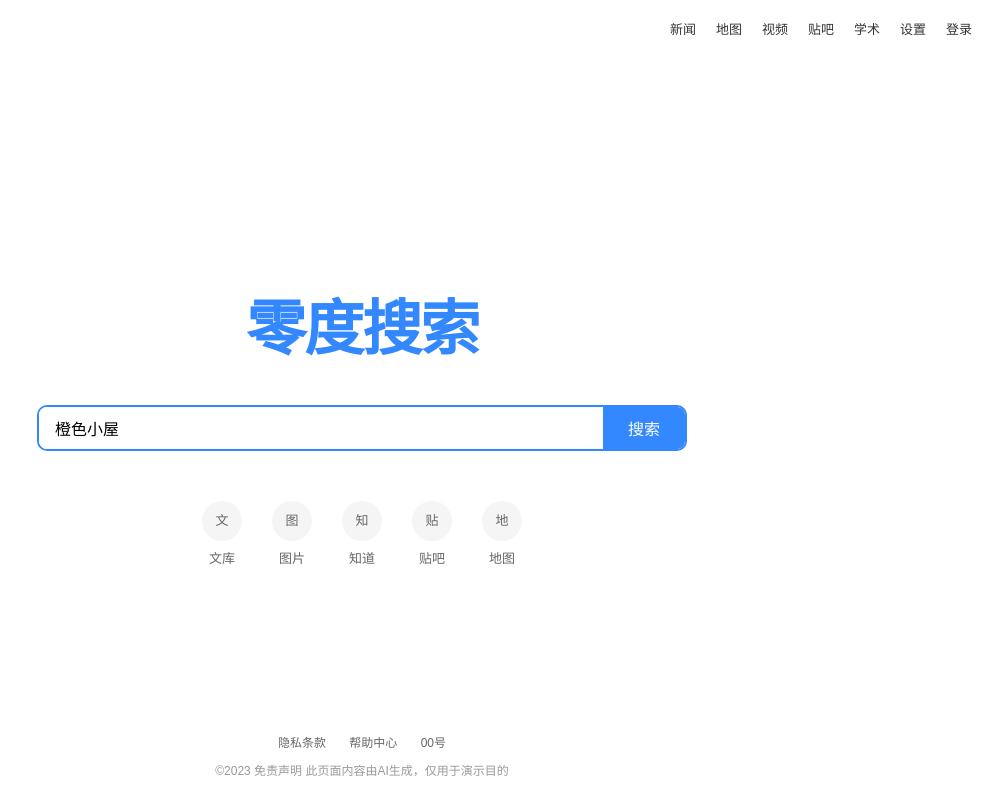
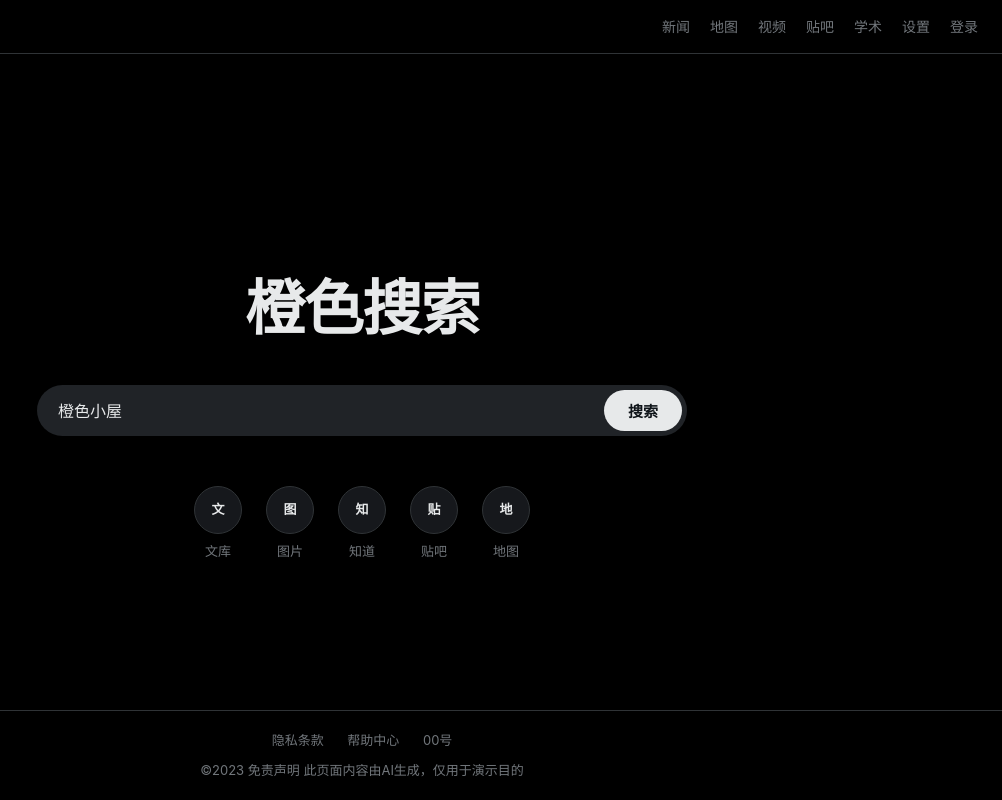
Before and after one commit to sun135sun/orange_house, a PHP site: page /DbName/template/orangeh/html/index/index.html in a window 1280 px wide. Shown: the whole page, without its empty margins (278-1280 px from the left). Run offline with PHP 8.4, Linux system fonts and the light colour scheme; some libraries are stand-ins or nearby versions.

Commit message:
fix  style

```diff
--- a/application/extra/maccms.php
+++ b/application/extra/maccms.php
@@ -20,7 +20,7 @@ return array (
     'site_name' => '橙色小屋',
     'site_url' => 'https://ccc.orangeh.cc/ccc/',
     'site_wapurl' => 'https://ccc.orangeh.cc/ccc/',
-    'site_keywords' => '橙色小屋,官方网站,Papapa,pa,草阿粿,爆料网,抖音,手机游戏,手游,线上看,啪啪啪',
+    'site_keywords' => '橙色小屋,官方网站,ohohoh,pa,草阿粿,爆料网,抖音,手机游戏,手游,线上看,啪啪啪',
     'site_description' => '手机AV|麻豆|免费|成人|免费|高清日本AV|在线看免费观，无需下载，每日更新',
     'site_icp' => 'https://k1.jcghlvvv.cc/cghl/',
     'site_qq' => 'https://k2.jcghlvvv.cc/cghl/',
@@ -495,7 +495,7 @@ https://18oasj2.c7ykf7m1.sbs/rtt/yo1--vap.html|1',
     'role_id' => '0',
     'website_id' => '0',
     'route' => 'oaoaoa => map/index
-    papapa => map/index
+    ohohoh => map/index
 rss/index   => rss/index
 rss/baidu => rss/baidu
 rss/google => rss/google
--- a/application/index/controller/MyError.php
+++ b/application/index/controller/MyError.php
@@ -61,8 +61,8 @@
 <main>
     <h1>:(</h1>
     <p>嗨，朋友！看上去你输入的地址不存在哦~</p>
-    <p>你可以去浏览我的 <a href="/papapa/">首页</a> ~</p>
-    <a class="btn" href="/papapa/">返回首页</a>
+    <p>你可以去浏览我的 <a href="/ohohoh/">首页</a> ~</p>
+    <a class="btn" href="/ohohoh/">返回首页</a>
 </main>
 
 
@@ -78,7 +78,7 @@
   t--;
   time.innerHTML = t;
   if(t <= 0) {
-   location.href = "/papapa/";
+   location.href = "/ohohoh/";
    clearInterval(inter);
   }
  }
--- a/application/route.php
+++ b/application/route.php
@@ -48,7 +48,7 @@ return array (
     array (
     ),
   ),
-   'papapa' =>
+   'ohohoh' =>
   array (
     0 => 'map/index',
     1 =>
--- a/sh_work/url/index.html
+++ b/sh_work/url/index.html
@@ -40,7 +40,7 @@ var sub_str = "bwrv-ubs-mtbr";
 var tdn_str = "orangeh";
 var html_go = "https://" + sub_str + "." + tdn_str;
 html_go += '.top';
-html_go += '/papapa/';
+html_go += '/ohohoh/';
 
 
 
--- a/template/orangeh/html/hot/header2.html
+++ b/template/orangeh/html/hot/header2.html
@@ -30,7 +30,7 @@
 
             </ul>
             <div class="stui-header__logo">
-                <a class="logo" href="https://papapa.orangeh.top/papapa/" style="background-image:url('{:mac_url_img($maccms.site_logo)}')"></a>
+                <a class="logo" href="https://ohohoh.orangeh.top/ohohoh/" style="background-image:url('{:mac_url_img($maccms.site_logo)}')"></a>
             </div>
             <ul class="stui-header__menu">
                 <li><a href="{:mac_url('hot/index')}">热门</a></li>
--- a/template/orangeh/html/index/index.html
+++ b/template/orangeh/html/index/index.html
@@ -6,20 +6,31 @@
 
     <title> 橙色小屋｜官方网站｜爆料网｜抖音</title>
     <meta name="description" content="橙色小屋｜官方网站｜爆料网｜抖音 最用心的手机游戏发行平台，用心打造每一款手游！线上看，高速播放不延迟，超过十万部影片，每日更新">
-    <meta name="keywords" content="橙色小屋,官方网站,Papapa,pa,爆料网,抖音,手机游戏,手游,影片分享,线上看,高速播放不延迟,超过十万部影片,每日更新">
+    <meta name="keywords" content="橙色小屋,官方网站,ohohoh,pa,爆料网,抖音,手机游戏,手游,影片分享,线上看,高速播放不延迟,超过十万部影片,每日更新">
     <meta name="Robots" content="All"/>
     <link rel="icon" href="/favicon.ico?v=20261122" type="image/x-icon">
     <style>
+        /* 假搜尋頁：X（x.com）風格的黑白配色 */
+        :root {
+            --x-bg: #000;
+            --x-text: #e7e9ea;
+            --x-muted: #71767b;
+            --x-line: #2f3336;
+            --x-panel: #16181c;
+            --x-input: #202327;
+            --x-blue: #1d9bf0;
+        }
+
         * {
             margin: 0;
             padding: 0;
             box-sizing: border-box;
-            font-family: "PingFang SC", "Microsoft YaHei", sans-serif;
+            font-family: -apple-system, BlinkMacSystemFont, "Segoe UI", Roboto, Helvetica, Arial, "PingFang SC", "Microsoft YaHei", sans-serif;
         }
 
         body {
-            background-color: #fff;
-            color: #333;
+            background-color: var(--x-bg);
+            color: var(--x-text);
             line-height: 1.5;
         }
 
@@ -33,23 +44,28 @@
         .header {
             display: flex;
             justify-content: flex-end;
-            padding: 20px 30px;
+            padding: 16px 24px;
+            border-bottom: 1px solid var(--x-line);
         }
 
         .nav-links {
             display: flex;
+            flex-wrap: wrap;
+            justify-content: flex-end;
             align-items: center;
+            gap: 4px 20px;
         }
 
         .nav-links a {
-            font-size: 13px;
-            color: #333;
+            font-size: 14px;
+            font-weight: 500;
+            color: var(--x-muted);
             text-decoration: none;
-            margin-left: 20px;
         }
 
         .nav-links a:hover {
-            color: #3388ff;
+            color: var(--x-text);
+            text-decoration: underline;
         }
 
         /* 主要内容区域 */
@@ -59,57 +75,78 @@
             align-items: center;
             justify-content: center;
             flex-grow: 1;
-            padding-top: 80px;
+            padding: 60px 16px 0;
         }
 
         .logo {
-            margin-bottom: 30px;
+            margin-bottom: 32px;
         }
 
         .logo-text {
             font-size: 60px;
-            font-weight: bold;
-            color: #3388ff;
-            letter-spacing: -2px;
+            font-weight: 800;
+            color: var(--x-text);
+            letter-spacing: -1.5px;
+            text-align: center;
         }
 
         .search-box {
             width: 650px;
+            max-width: 100%;
             margin-bottom: 30px;
         }
 
         .search-form {
             display: flex;
-            border: 2px solid #3388ff;
-            border-radius: 10px;
-            overflow: hidden;
+            align-items: center;
+            gap: 8px;
+            padding: 4px 4px 4px 8px;
+            background-color: var(--x-input);
+            border: 1px solid transparent;
+            border-radius: 9999px;
+        }
+
+        .search-form:focus-within {
+            background-color: var(--x-bg);
+            border-color: var(--x-blue);
         }
 
         .search-input {
             flex-grow: 1;
-            padding: 12px 16px;
+            min-width: 0;
+            padding: 10px 12px;
             border: none;
             outline: none;
+            background: transparent;
+            color: var(--x-text);
             font-size: 16px;
         }
 
+        .search-input::placeholder {
+            color: var(--x-muted);
+        }
+
         .search-btn {
-            background-color: #3388ff;
-            color: white;
+            flex-shrink: 0;
+            background-color: var(--x-text);
+            color: #0f1419;
             border: none;
-            padding: 0 25px;
+            border-radius: 9999px;
+            padding: 10px 24px;
             cursor: pointer;
-            font-size: 16px;
+            font-size: 15px;
+            font-weight: 700;
         }
 
         .search-btn:hover {
-            background-color: #2a7ae9;
+            background-color: #d7dbdc;
         }
 
         .shortcuts {
             display: flex;
+            flex-wrap: wrap;
             justify-content: center;
-            gap: 30px;
+            gap: 24px;
             margin-top: 20px;
         }
 
@@ -118,31 +155,40 @@
             flex-direction: column;
             align-items: center;
             text-decoration: none;
-            color: #666;
+            color: var(--x-muted);
             font-size: 13px;
         }
 
         .shortcut-icon {
-            width: 40px;
-            height: 40px;
-            background-color: #f5f5f5;
+            width: 48px;
+            height: 48px;
+            background-color: var(--x-panel);
+            border: 1px solid var(--x-line);
             border-radius: 50%;
+            color: var(--x-text);
+            font-weight: 700;
             display: flex;
             align-items: center;
             justify-content: center;
             margin-bottom: 8px;
+            transition: background-color .2s;
         }
 
         .shortcut-item:hover {
-            color: #3388ff;
+            color: var(--x-text);
+        }
+
+        .shortcut-item:hover .shortcut-icon {
+            background-color: #1d1f23;
         }
 
         /* 底部区域 */
         .footer {
             text-align: center;
-            padding: 20px;
-            font-size: 12px;
-            color: #999;
+            padding: 20px 16px;
+            font-size: 13px;
+            color: var(--x-muted);
+            border-top: 1px solid var(--x-line);
         }
 
         .footer-links {
@@ -150,17 +196,27 @@
         }
 
         .footer-links a {
-            color: #666;
+            color: var(--x-muted);
             text-decoration: none;
             margin: 0 10px;
         }
 
         .footer-links a:hover {
-            color: #3388ff;
+            color: var(--x-text);
+            text-decoration: underline;
         }
 
         .copyright {
             margin-top: 10px;
+        }
+
+        @media (max-width: 600px) {
+            .header { padding: 12px 16px; }
+            .nav-links { gap: 4px 14px; }
+            .nav-links a { font-size: 13px; }
+            .main-content { padding-top: 40px; }
+            .logo-text { font-size: 44px; }
+            .search-btn { padding: 10px 18px; }
         }
     </style>
 
@@ -221,7 +277,7 @@
         <!-- 主要内容区域 -->
         <main class="main-content">
             <div class="logo">
-                <div class="logo-text">零度搜索</div>
+                <div class="logo-text">橙色搜索</div>
             </div>
 
             <div class="search-box">
--- a/template/orangeh/html/public/footer.html
+++ b/template/orangeh/html/public/footer.html
@@ -1,7 +1,7 @@
 <div class="stui-pannel__bd">
     <!-- 分类列表 -->
       <!--<a href="javascript:void(0)" onclick="openUrl('video_type','{:mac_url_type($vo2)}')" title="{:unicode_encode($vo2.type_name)}">>-->
-    {maccms:type ids="parent" flag="vod" order="asc" by="sort" id="vo" key="key2"}
+   <!-- {maccms:type ids="parent" flag="vod" order="asc" by="sort" id="vo" key="key2"}
     <div class="stui-vodlist__head">
         <a class="pull-right" href="{:mac_url_type($vo)}">更多 <i class="iconfont icon-more"></i></a>
         <h3>
@@ -11,6 +11,7 @@
                 </i> {:unicode_encode($vo.type_name)}
             </a>
         </h3>
+
         <div class="grid-container2">
             {maccms:type parent="'. $vo['type_id'] .'" flag="vod" order="asc" by="sort" id="vo2" key="key2"}
             <div class="grid-item" style="background: #;">
@@ -21,7 +22,7 @@
         </div>
 
     </div>
-    {/maccms:type}
+    {/maccms:type}-->
 
     <!-- end 分类列表 -->
 </div>
--- a/template/orangeh/html/public/header.html
+++ b/template/orangeh/html/public/header.html
@@ -30,10 +30,10 @@
 
             </ul>
             <div class="stui-header__logo">
-                <a class="logo" href="https://papapa.orangeh.top/papapa/" style="background-image:url('{:mac_url_img($maccms.site_logo)}')"></a>
+                <a class="logo" href="https://ohohoh.orangeh.top/ohohoh/" style="background-image:url('{:mac_url_img($maccms.site_logo)}')"></a>
             </div>
             <ul class="stui-header__menu">
-                <!--<li><a href="https://papapa.orangeh.top/papapa/">首页</a></li>-->
+                <!--<li><a href="https://ohohoh.orangeh.top/ohohoh/">首页</a></li>-->
                 <li><a href="{:mac_url('hot/index')}">热门</a></li>
                 <li><a href="{:mac_url('topic/index')}">最新</a></li>
              <!--   {maccms:type num="5" ids="200,300,400" by="sort" order="asc"}
```
Also changed, not shown: deploy/README.md, 3 other files.
